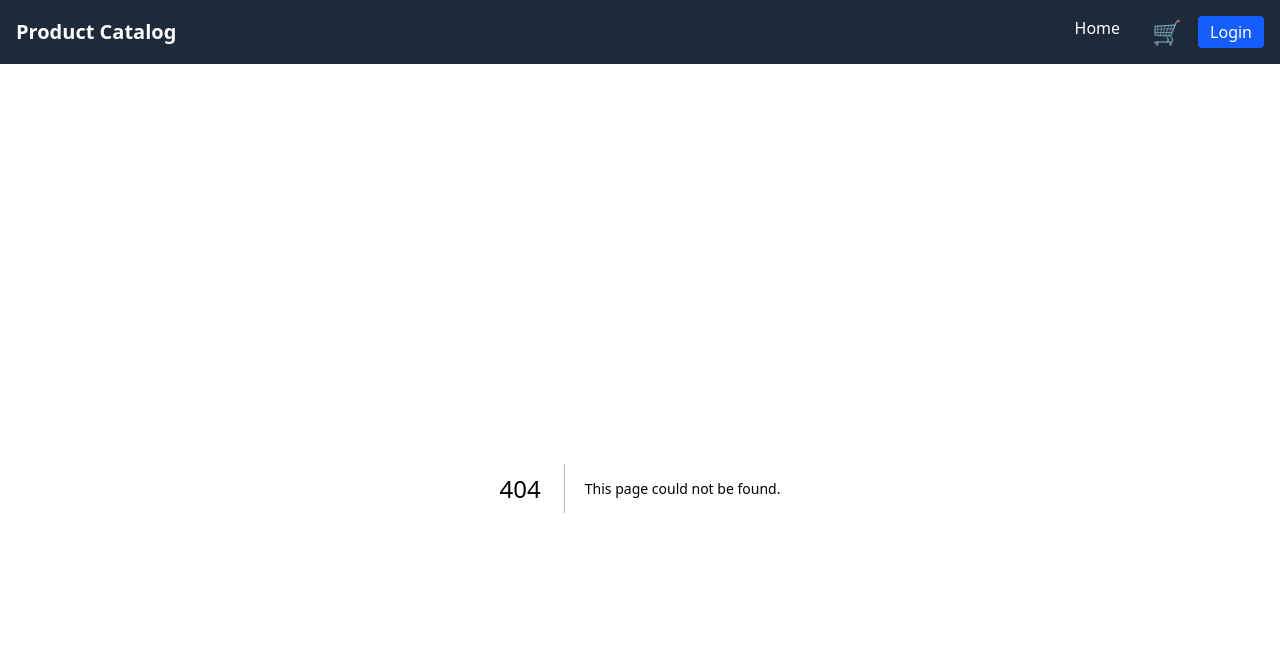
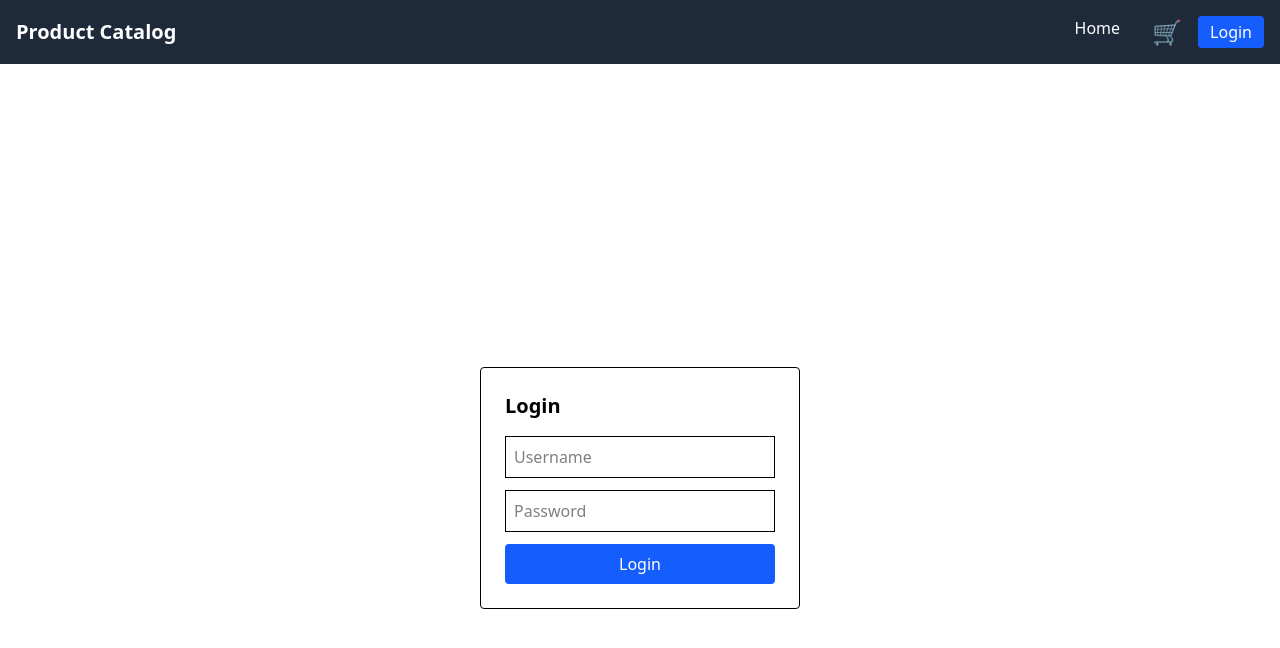
Before and after one commit to asadmash/product-catalog, a Next.js app: page /login in a window 1280 px wide. Before the commit this address had no page. Shown: the top 648 px of the page. Built offline with nearby package versions, Linux system fonts and the light colour scheme.

Commit message:
feat: create a simple login page with mock login functionality

```diff
--- /dev/null
+++ b/src/app/login/page.tsx
@@ -0,0 +1,48 @@
+"use client";
+
+import { useState } from "react";
+import { useAuth } from "@/context/AuthContext";
+
+export default function LoginPage() {
+  const [username, setUsername] = useState("");
+  const [password, setPassword] = useState("");
+  const { login } = useAuth();
+
+  // Mock login function — normally call API here
+  const handleSubmit = (e: React.FormEvent) => {
+    e.preventDefault();
+    // Replace this with real API call and token retrieval
+    if (username === "admin" && password === "password") {
+      login("fake-jwt-token");
+    } else {
+      alert("Invalid credentials");
+    }
+  };
+
+    return (
+    <main className="flex justify-center items-center h-screen">
+      <form onSubmit={handleSubmit} className="w-80 p-6 border rounded">
+        <h2 className="text-xl font-bold mb-4">Login</h2>
+        <input
+          type="text"
+          placeholder="Username"
+          value={username}
+          onChange={(e) => setUsername(e.target.value)}
+          className="mb-3 w-full p-2 border"
+          required
+        />
+        <input
+          type="password"
+          placeholder="Password"
+          value={password}
+          onChange={(e) => setPassword(e.target.value)}
+          className="mb-3 w-full p-2 border"
+          required
+        />
+        <button type="submit" className="w-full bg-blue-600 text-white p-2 rounded">
+          Login
+        </button>
+      </form>
+    </main>
+  );
+}
```
